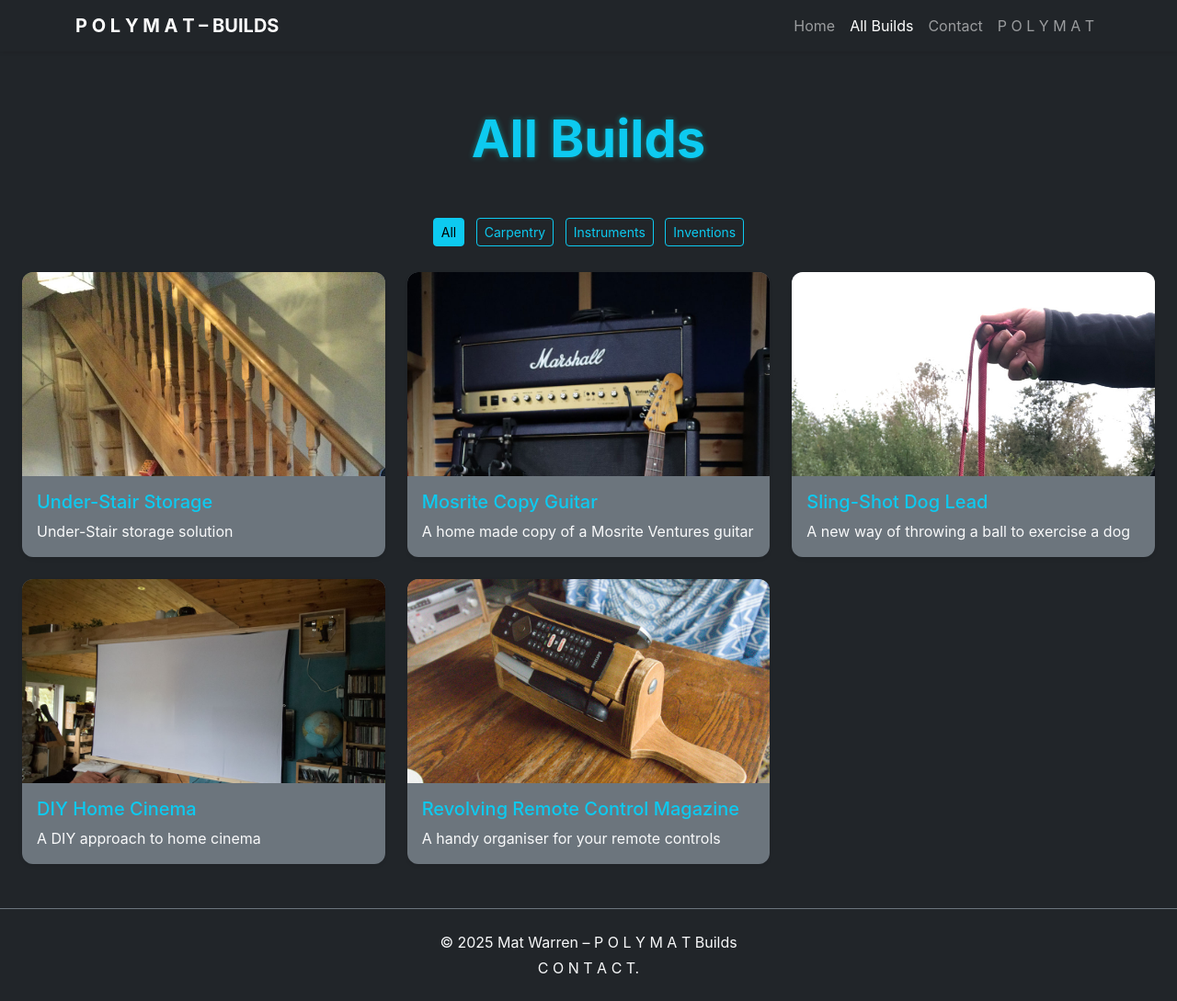
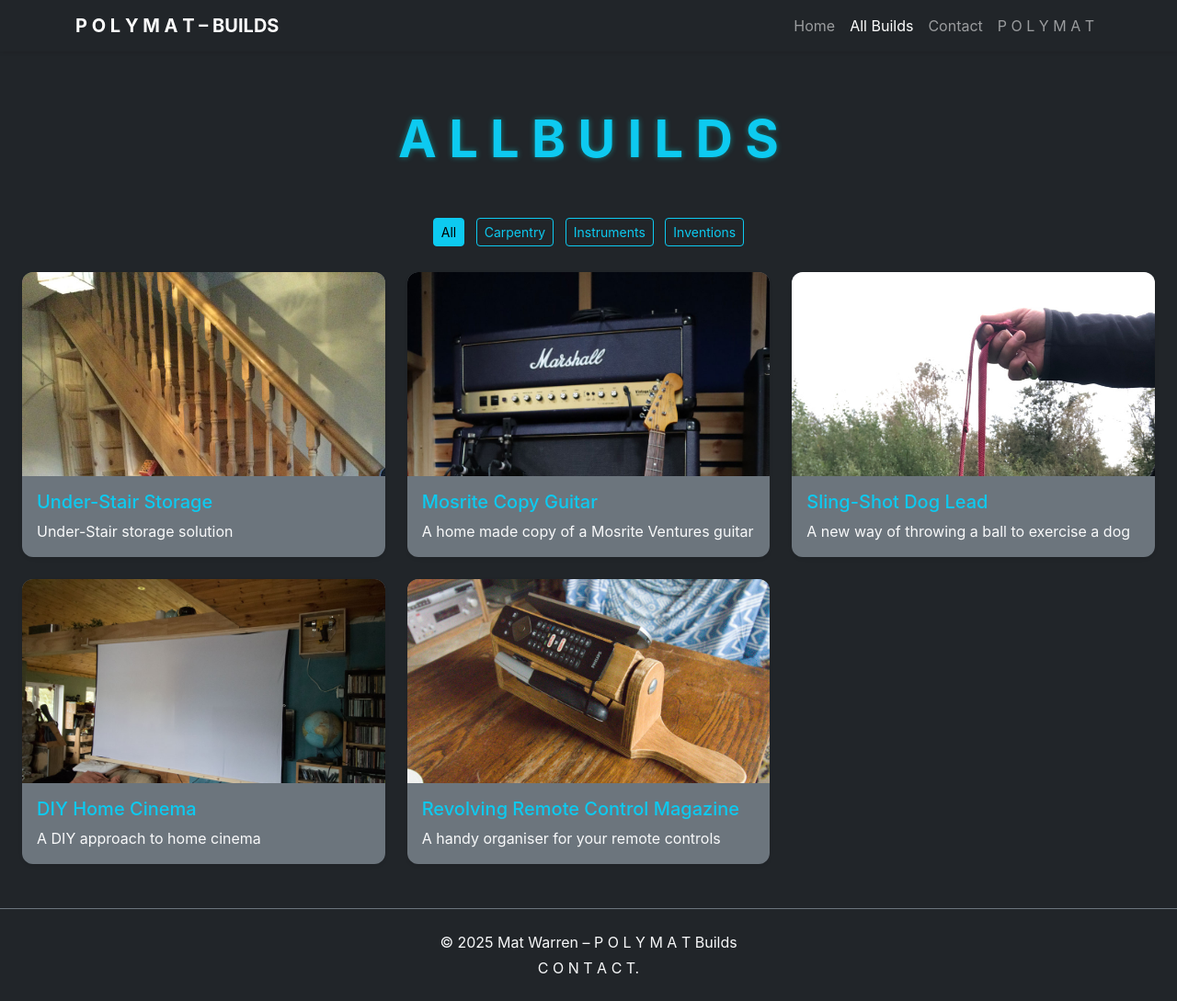
Before and after one commit to astro-mat/polymatBuilds, a Jekyll site: the page built from builds/index.md, in a window 1280 px wide and 1089 px high. Shown: the whole window at 92% size. Built offline with Jekyll 4.4.1, drawn with Linux system fonts in a browser that asks for light colours.

Commit message:
Cjhnge all builds title

```diff
--- a/_layouts/portfolio.html
+++ b/_layouts/portfolio.html
@@ -3,7 +3,7 @@
 ---
 
 <section class="bg-dark container-fluid my-5 px-4">
-  <h1 class="text-center mb-5 display-4 fw-bold mb-3 text-info">{{ page.title }}</h1>
+  <h1 class="text-center mb-5 display-4 fw-bold mb-3 text-info">A L L  B U I L D S</h1>
 
   <!-- Filter buttons -->
   <div class="text-center mb-4">
```
